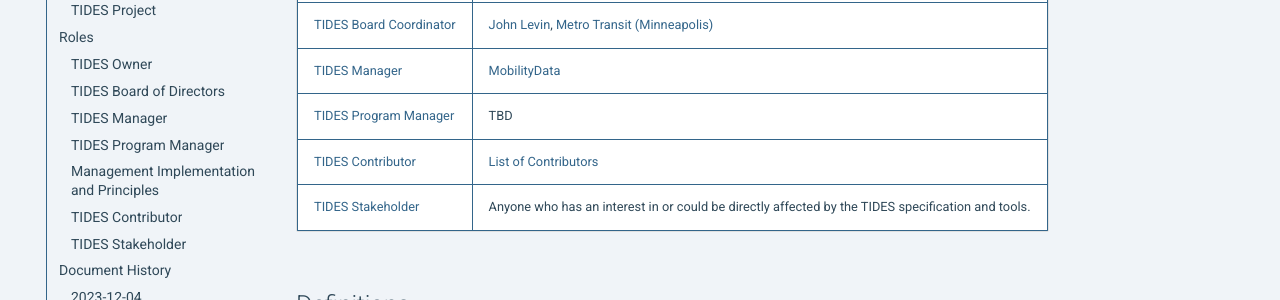
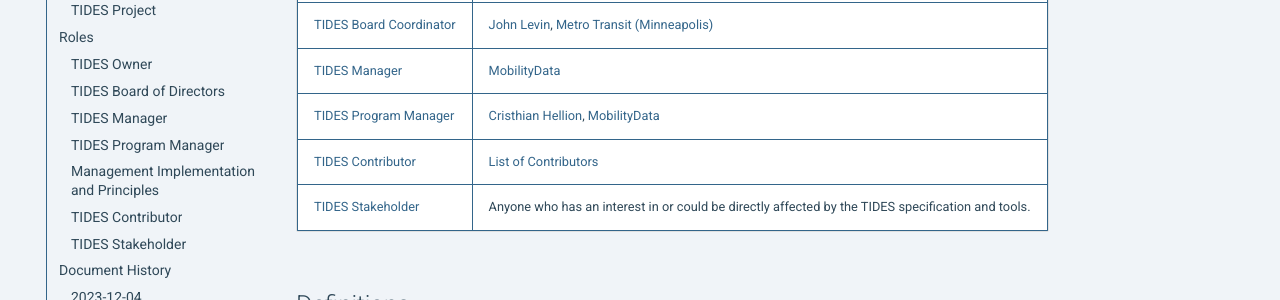
Before and after one commit to gtfs-zone/TIDES, an MkDocs documentation site: the page built from docs/governance.md, in a window 1280 px wide and 900 px high, scrolled down 400 px. Shown: the part 152-452 px from the top of the window. Built offline with MkDocs 1.6.1 and Material for MkDocs 9.7.7, drawn with Linux system fonts in a browser that asks for light colours; nearby versions of some CDN libraries; comment, search, counter and statistics services are not loaded; the version menu is left out.

Commit message:
add Cristhian as program manager
Per email from MobilityData

```diff
--- a/docs/governance.md
+++ b/docs/governance.md
@@ -7,7 +7,7 @@ Governance of the TIDES Project is achieved through the definition and filling o
 | [TIDES Board](#tides-board-of-directors) | <ul><li>[Michael Eichler](https://github.com/planitmichael), [Washington Metropolitan Area Transit Authority](https://hwww.wmata.com/)</li><li>[Katrina Kaiser](https://github.com/KatrinaMKaiser), [Caltrans](https://dot.ca.gov)</li><li>[John Levin](https://github.com/jlstpaul), [Metro Transit (Minneapolis)](https://www.metrotransit.org/)</li><li>[Elizabeth Sall](https://github.com/e-lo), [UrbanLabs LLC](https://urbanlabs.io)</li><li>[Gabriel Sánchez Martinez](https://github.com/gabriel-korbato), [Korbato](https://korbato.com/)</li></ul> |
 | [TIDES Board Coordinator](#board-coordinator) | [John Levin](https://github.com/jlstpaul), [Metro Transit (Minneapolis)](https://www.metrotransit.org/) |
 | [TIDES Manager](#tides-manager) | [MobilityData](https://mobilitydata.org) |
-| [TIDES Program Manager](#tides-program-manager) | TBD |
+| [TIDES Program Manager](#tides-program-manager) | [Cristhian Hellion](https://github.com/Cristhian-HA), [MobilityData](https://mobilitydata.org) |
 | [TIDES Contributor](#tides-contributor) | [List of Contributors](development.md#contributors.md) |
 | [TIDES Stakeholder](#tides-stakeholder) | Anyone who has an interest in or could be directly affected by the TIDES specification and tools. |
 
```
